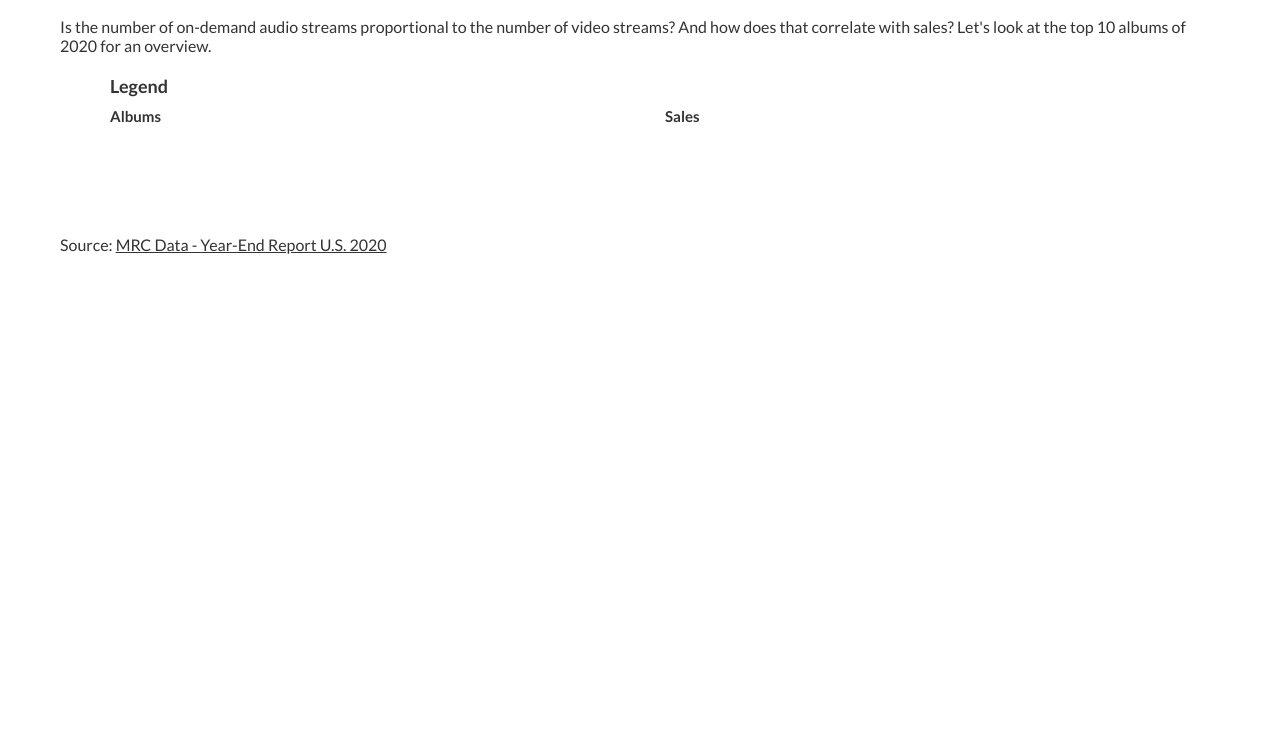
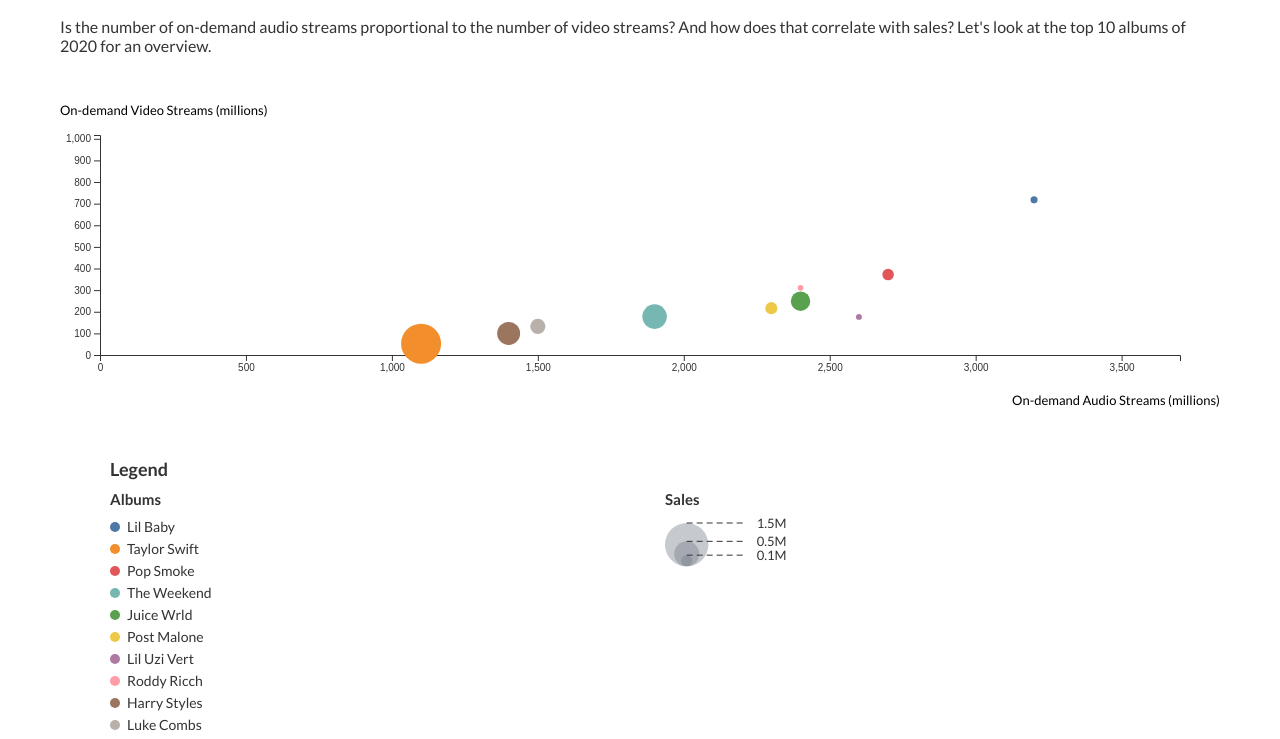
Before and after one commit to kelsey-n/rock-music, a plain HTML site: page index.html in a window 1280 px wide. Shown: the part 661-1400 px from the top of the page. Before the commit the page ends 945 px from the top, so only its background shows below. Drawn offline with nearby package versions, Linux system fonts and the light colour scheme.

Commit message:
added bubble chart

```diff
--- /dev/null
+++ b/data/top_albums.csv
@@ -0,0 +1,11 @@
+artist,title,total_album_consumption_millions,album_sales_millions,song_sales,on_demand_audio_streams_millions,on_demand_video_streams_millions
+Lil Baby,My Turn,2.632,0.04,366000,3200,717.5
+Taylor Swift,folklore,2.205,1.276,281000,1100,52.4
+Pop Smoke,Shoot for the Stars Aim for the Moon,2.198,0.106,270000,2700,372.0
+The Weekend,After Hours,2.032,0.48,785000,1900,177.5
+Juice Wrld,Legends Never Die,1.990,0.301,200000,2400,248.7
+Post Malone,Hollywood’s Bleeding,1.895,0.117,642000,2300,216.6
+Lil Uzi Vert,Eternal Take,1.860,0.028,95000,2600,176.3
+Roddy Ricch,Please Excuse me for Being Antisocial,1.792,0.026,289000,2400,310.5
+Harry Styles,Fine Lines,1.522,0.42,517000,1400,99.5
+Luke Combs,What You See Is What You Get,1.475,0.184,810000,1500,132.7
--- a/index.html
+++ b/index.html
@@ -64,5 +64,6 @@
 	<script src="https://d3js.org/d3.v6.min.js"></script>
 	<script src="js/main.js"></script>
 	<script src="js/songs.js"></script>
+	<script src="js/bubble-chart.js"></script>
 </body>
 </html>
--- /dev/null
+++ b/js/bubble-chart.js
@@ -0,0 +1,170 @@
+const metrics = ['total_album_consumption_millions', 'album_sales_millions', 'song_sales', 'on_demand_audio_streams_millions', 'on_demand_video_streams_millions'];
+const artists = [];
+
+d3.csv('../data/top_albums.csv').then(data => {
+  data.forEach(datum => {
+     metrics.forEach(metric => {
+        datum[metric] = parseFloat(datum[metric]); // Convert strings to numbers
+     });
+     artists.push(datum.artist); // Populate the artists array
+  });
+
+  createBubbleChart(data);
+  console.log(data)
+});
+
+function createBubbleChart(data) {
+  const margin = {top: 40, right: 0, bottom: 60, left: 40};
+  const width = 1160;
+  const height = 380;
+
+  const bubbleChart = d3.select('#bubble-chart')
+    .append('svg')
+      .attr('viewbox', [0, 0, width, height])
+      .attr('width', width)
+      .attr('height', height);
+
+  // x axis scale
+  const audioStreamsScale = d3.scaleLinear()
+    .domain([0, d3.max(data, d => d.on_demand_audio_streams_millions) + 500])
+    .range([margin.left, width - margin.left - margin.right]);
+  // add x axis
+  bubbleChart
+   .append('g')
+      .attr('transform', `translate(0, ${height - margin.bottom - margin.top})`)
+      .call(d3.axisBottom(audioStreamsScale));
+  // add label to x axis
+  bubbleChart
+    .append('text')
+      .attr('class', 'label axis-label')
+      .attr('x', width)
+      .attr('y', height - margin.bottom + 10)
+      .attr('text-anchor', 'end')
+      .text('On-demand Audio Streams (millions)');
+
+  // repeat for y axis
+  const videoStreamsScale = d3.scaleLinear()
+    .domain([0, d3.max(data, d => d.on_demand_video_streams_millions + 300)])
+    .range([height - margin.bottom - margin.top, margin.bottom]);
+  bubbleChart
+   .append('g')
+      .attr('transform', `translate(${margin.left}, 0)`)
+      .call(d3.axisLeft(videoStreamsScale));
+  bubbleChart
+    .append('text')
+      .attr('class', 'label axis-label')
+      .attr('x', 0)
+      .attr('y', margin.top)
+      .text('On-demand Video Streams (millions)');
+
+  const radiusMax = 20
+  const bubblesAreaScale = d3.scaleLinear()
+    .domain([0, d3.max(data, d => d.album_sales_millions)])
+    .range([0, Math.PI * Math.pow(radiusMax, 2)]);
+
+  const colorScale = d3.scaleOrdinal()
+    .domain(artists)
+    .range(d3.schemeTableau10);
+
+   const circlesChartGroup = bubbleChart.append('g')
+     .selectAll('.circle-group')
+     .data(data)
+     .join('circle')
+       .attr('class', 'circle-group')
+       .attr('cx', d => audioStreamsScale(d.on_demand_audio_streams_millions))
+       .attr('cy', d => videoStreamsScale(d.on_demand_video_streams_millions))
+       .attr('r', d => Math.sqrt(bubblesAreaScale(d.album_sales_millions) / Math.PI))
+       .attr('fill', d => colorScale(d.artist))
+
+   // Append color legend
+   const colorLegend = d3.select('.legend-color')
+     .append('ul')
+     .selectAll('.bubble-color-legend-item')
+     .data(data)
+     .join('li')
+       .attr('class', 'bubble-color-legend-item');
+   colorLegend
+     .append('span')
+       .attr('class', 'legend-circle')
+       .style('background-color', (d, i) => colorScale(d.artist));
+   colorLegend
+     .append('span')
+       .attr('class', 'legend-label')
+       .text(d => d.artist);
+
+   // Append area legend
+   const areaLegendCircles = d3.select('.legend-area')
+     .append('svg')
+       .attr('viewbox', [0, 0, 150, 100])
+       .attr('width', 150)
+       .attr('height', 100);
+
+   const circlesGroup = areaLegendCircles // I chose to create a group for the circles. This is not mandatory but can help keep the markup organized
+     .append('g')
+       .attr('class', 'circles-group')
+       .attr('fill', '#727a87') // Since I used a group, I can apply the circles styles to the group instead of repeting them for each circle
+       .attr('fill-opacity', 0.4); // These styles could also be applied from the CSS stylesheet!
+   circlesGroup
+     .append('circle')
+       .attr('cx', Math.sqrt(bubblesAreaScale(1.5) / Math.PI))
+       .attr('cy', Math.sqrt(bubblesAreaScale(1.5) / Math.PI) + 5)
+       .attr('r', Math.sqrt(bubblesAreaScale(1.5) / Math.PI));
+   circlesGroup
+     .append('circle')
+       .attr('cx', Math.sqrt(bubblesAreaScale(1.5) / Math.PI))
+       .attr('cy', 2 * Math.sqrt(bubblesAreaScale(1.5) / Math.PI) - Math.sqrt(bubblesAreaScale(0.5) / Math.PI) + 5)
+       .attr('r', Math.sqrt(bubblesAreaScale(0.5) / Math.PI));
+   circlesGroup
+     .append('circle')
+       .attr('cx', Math.sqrt(bubblesAreaScale(1.5) / Math.PI))
+       .attr('cy', 2 * Math.sqrt(bubblesAreaScale(1.5) / Math.PI) - Math.sqrt(bubblesAreaScale(0.1) / Math.PI) + 5)
+       .attr('r', Math.sqrt(bubblesAreaScale(0.1) / Math.PI));
+
+   const linesGroup = areaLegendCircles
+     .append('g')
+       .attr('class', 'lines-group')
+       .attr('stroke', '#333') // Same here, I can apply the lines styles to the group instead of repeating them for each line
+       .attr('stroke-dasharray', '6 4');
+   linesGroup
+     .append('line')
+       .attr('x1',  Math.sqrt(bubblesAreaScale(1.5) / Math.PI))
+       .attr('y1', 5)
+       .attr('x2',  Math.sqrt(bubblesAreaScale(1.5) / Math.PI) + 60)
+       .attr('y2', 5);
+   linesGroup
+     .append('line')
+       .attr('x1',  Math.sqrt(bubblesAreaScale(1.5) / Math.PI))
+       .attr('y1', 2 * Math.sqrt(bubblesAreaScale(1.5) / Math.PI) - 2 * Math.sqrt(bubblesAreaScale(0.5) / Math.PI) + 5)
+       .attr('x2',  Math.sqrt(bubblesAreaScale(1.5) / Math.PI) + 60)
+       .attr('y2', 2 * Math.sqrt(bubblesAreaScale(1.5) / Math.PI) - 2 * Math.sqrt(bubblesAreaScale(0.5) / Math.PI) + 5);
+   linesGroup
+     .append('line')
+       .attr('x1',  Math.sqrt(bubblesAreaScale(1.5) / Math.PI))
+       .attr('y1', 2 * Math.sqrt(bubblesAreaScale(1.5) / Math.PI) - 2 * Math.sqrt(bubblesAreaScale(0.1) / Math.PI) + 5)
+       .attr('x2',  Math.sqrt(bubblesAreaScale(1.5) / Math.PI) + 60)
+       .attr('y2', 2 * Math.sqrt(bubblesAreaScale(1.5) / Math.PI) - 2 * Math.sqrt(bubblesAreaScale(0.1) / Math.PI) + 5);
+
+   const labelsGroup = areaLegendCircles
+     .append('g')
+       .attr('class', 'labels-group')
+       .attr('fill', '#333');
+   labelsGroup
+     .append('text')
+       .attr('class', 'label')
+       .attr('x',  Math.sqrt(bubblesAreaScale(1.5) / Math.PI) + 70)
+       .attr('y', 10)
+       .text('1.5M');
+   labelsGroup
+     .append('text')
+       .attr('class', 'label')
+       .attr('x',  Math.sqrt(bubblesAreaScale(1.5) / Math.PI) + 70)
+       .attr('y', 2 * Math.sqrt(bubblesAreaScale(1.5) / Math.PI) - 2 * Math.sqrt(bubblesAreaScale(0.5) / Math.PI) + 10)
+       .text('0.5M');
+   labelsGroup
+     .append('text')
+       .attr('class', 'label')
+       .attr('x',  Math.sqrt(bubblesAreaScale(1.5) / Math.PI) + 70)
+       .attr('y', 2 * Math.sqrt(bubblesAreaScale(1.5) / Math.PI) - 2 * Math.sqrt(bubblesAreaScale(0.1) / Math.PI) + 10)
+       .text('0.1M');
+
+}
--- a/js/songs.js
+++ b/js/songs.js
@@ -33,16 +33,19 @@ const circlesChartGroup = circlesChart.selectAll('g')
   .data(topRockSongs)
   .join('g')
 
+// First, the circles, for which we will need a scale
+// Circles should always be sized based on their area, not their radius!
+const radiusMax = 40;
 const circlesScale = d3.scaleLinear()
-   .domain([0, d3.max(topRockSongs, d => d.sales_and_streams)])
-   .range([0, 4000]); // ranges of areas of circles
+    .domain([0, d3.max(topRockSongs, d => d.sales_and_streams)])
+    .range([0, Math.PI * Math.pow(radiusMax, 2)]);
 
 const circleWidth = circlesChartWidth / topRockSongs.length
 circlesChartGroup.append('circle')
   .attr('cx', (d,i) => circleWidth/2 + (circleWidth * i))
   .attr('cy', circlesChartHeight / 2)
   .attr('r', d => Math.sqrt(circlesScale(d.sales_and_streams) / Math.PI))
-  .attr('fill', 'steelblue')
+  .attr('fill', '#8da0cb')
 
 circlesChartGroup.append('text')
    .attr('class', 'label label-songValue')
@@ -58,12 +61,3 @@ circlesChartGroup.append('text')
   .attr('text-anchor', 'middle')
   .style('font-size', '12px')
   .text(d => d.title);
-
-// barChart.selectAll('.label-album')
-//  .data(topRockAlbums)
-//  .join('text')
-//     .attr('class', 'label label-songName')
-//     .attr('x', marginLeft - 5)
-//     .attr('y', (d, i) => (barMargin + (barThickness + barMargin) * i) + 14)
-//     .attr('text-anchor', 'end')
-//     .text(d => d.artist + ', ' + d.title);
```
Also changed, not shown: js/bubble-chart-full.js (added, +175 -0 lines), js/bubble-chart_partial.js (added, +169 -0 lines), js/songsSolution.js (added, +78 -0 lines).
